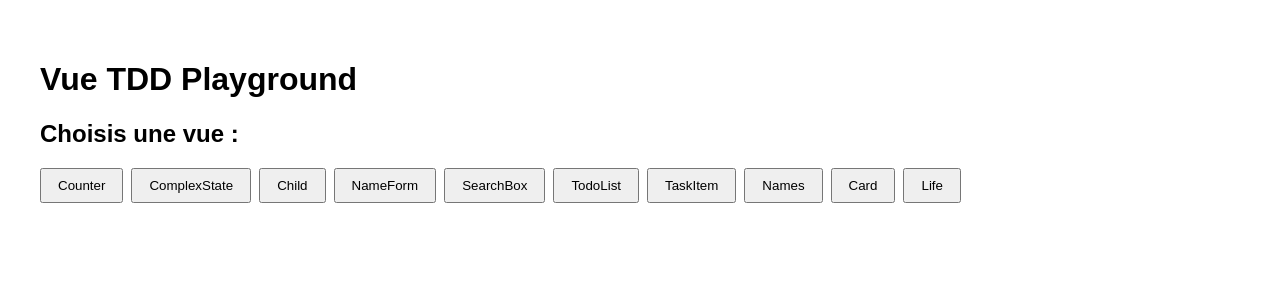
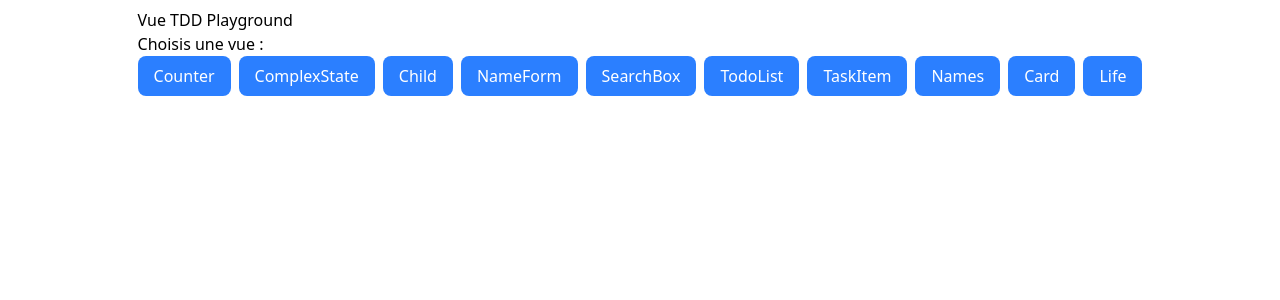
Before and after one commit to bento2/vue-tdd-training, a Vue app: page / in a window 1280 px wide. Shown: the top 300 px of the page. Built offline with nearby package versions, Linux system fonts and the light colour scheme.

Commit message:
Ajout de tailwind pour l'aspect

```diff
--- a/index.html
+++ b/index.html
@@ -4,10 +4,11 @@
     <meta name="viewport" content="width=device-width, initial-scale=1"/>
     <!-- Meta tags pour les performances -->
     <meta name="theme-color" content="#3b82f6"/>
+
     <title>Test Reversi VueJS</title>
 </head>
 <body>
-<div id="app" class="flex w-full h-full justify-center items-center"></div>
+<div id="app" class="flex w-full h-full justify-center"></div>
 </body>
 <script type="module" src="src/main.ts"></script>
 </html>
--- a/package.json
+++ b/package.json
@@ -8,10 +8,13 @@
     "test:ui": "vitest --ui"
   },
   "devDependencies": {
+    "@tailwindcss/postcss": "^4.1.13",
     "@types/jest": "^30.0.0",
     "@vitejs/plugin-vue": "^6.0.1",
     "@vue/test-utils": "^2.4.5",
+    "autoprefixer": "^10.4.21",
     "jsdom": "^27.0.0",
+    "tailwindcss": "^4.1.13",
     "typescript": "^5.9.2",
     "vite": "^7.1.6",
     "vitest": "^3.2.4",
--- /dev/null
+++ b/postcss.config.js
@@ -0,0 +1,6 @@
+module.exports = {
+    plugins: {
+        '@tailwindcss/postcss': {},
+        autoprefixer: {},
+    },
+}
--- a/src/App.vue
+++ b/src/App.vue
@@ -1,47 +1,46 @@
 <script setup lang="ts">
-import { ref } from 'vue'
+import {ref} from 'vue'
+import './assets/main.css'
 
 // Liste de toutes les vues disponibles
 const views = [
-  { name: 'Counter', component: () => import('./components/Counter.vue') },
-  { name: 'ComplexState', component: () => import('./components/ComplexState.vue') },
-  { name: 'Child', component: () => import('./components/Child.vue') },
-  { name: 'NameForm', component: () => import('./components/NameForm.vue') },
-  { name: 'SearchBox', component: () => import('./components/SearchBox.vue') },
-  { name: 'TodoList', component: () => import('./components/TodoList.vue') },
-  { name: 'TaskItem', component: () => import('./components/TaskItem.vue') },
-  { name: 'Names', component: () => import('./components/Names.vue') },
-  { name: 'Card', component: () => import('./components/Card.vue') },
-  { name: 'Life', component: () => import('./components/Life.vue') }
+  {name: 'Counter', component: () => import('./components/Counter.vue')},
+  {name: 'ComplexState', component: () => import('./components/ComplexState.vue')},
+  {name: 'Child', component: () => import('./components/Child.vue')},
+  {name: 'NameForm', component: () => import('./components/NameForm.vue')},
+  {name: 'SearchBox', component: () => import('./components/SearchBox.vue')},
+  {name: 'TodoList', component: () => import('./components/TodoList.vue')},
+  {name: 'TaskItem', component: () => import('./components/TaskItem.vue')},
+  {name: 'Names', component: () => import('./components/Names.vue')},
+  {name: 'Card', component: () => import('./components/Card.vue')},
+  {name: 'Life', component: () => import('./components/Life.vue')}
 ]
 
 const currentView = ref<null | any>(null)
+const currentName = ref('')
 
 async function loadView(view: typeof views[0]) {
   currentView.value = (await view.component()).default
+  currentName.value = view.name
 }
+
 </script>
 
 <template>
-  <div style="padding: 2rem; font-family: sans-serif;">
+  <div class="p-2">
     <h1>Vue TDD Playground</h1>
 
-    <div style="margin-bottom: 2rem;">
+    <div class="mb-2">
       <h2>Choisis une vue :</h2>
       <div style="display: flex; flex-wrap: wrap; gap: 0.5rem;">
-        <button
-            v-for="view in views"
-            :key="view.name"
-            @click="loadView(view)"
-            style="padding: 0.5rem 1rem; cursor: pointer;"
-        >
-          {{ view.name }}
+        <button v-for="view in views" :key="view.name" @click="loadView(view)" type="button"
+                :class="{'bg-green-500': currentName === view.name}"> {{ view.name }}
         </button>
       </div>
     </div>
 
     <div v-if="currentView">
-      <component :is="currentView" />
+      <component :is="currentView"/>
     </div>
   </div>
 </template>
--- /dev/null
+++ b/src/assets/main.css
@@ -0,0 +1,25 @@
+@import "tailwindcss";
+
+@layer base {
+    button {
+        @apply px-4 py-2 bg-blue-500 text-white rounded-lg hover:bg-blue-600 focus:outline-none focus:ring-2 focus:ring-blue-500 transition-colors cursor-pointer;
+    }
+}
+
+@layer components {
+    .btn {
+        @apply px-4 py-2 rounded-lg font-medium transition-colors focus:outline-none focus:ring-2 ;
+    }
+
+    .btn-primary {
+        @apply bg-blue-500 text-white hover:bg-blue-600 focus:ring-blue-500;
+    }
+
+    .btn-secondary {
+        @apply bg-gray-200 text-gray-900 hover:bg-gray-300 focus:ring-gray-500;
+    }
+
+    .btn-danger {
+        @apply bg-red-500 text-white hover:bg-red-600 focus:ring-red-500;
+    }
+}
--- a/src/main.ts
+++ b/src/main.ts
@@ -1,3 +1,4 @@
 import { createApp } from 'vue'
 import App from './App.vue'
+
 createApp(App).mount('#app')
--- /dev/null
+++ b/tailwind.config.js
@@ -0,0 +1,28 @@
+/** @type {import('tailwindcss').Config} */
+module.exports = {
+    content: [
+        "./src/browser/*.{html,js,ts,jsx,tsx}",
+        "./src/browser/**/*.{html,js,ts,jsx,tsx}",
+        "./index.html"
+    ],
+    theme: {
+        extend: {
+            screens: {
+                'portrait': {'raw': '(orientation: portrait)'},
+                'landscape': {'raw': '(orientation: landscape)'},
+            }
+        },
+    },
+    safelist: [
+        "grid-cols-12",
+        "grid-cols-20",
+        "grid-cols-8",
+        "grid-cols-50",
+        "grid-cols-4",
+        "grid-cols-100",
+        {
+            pattern: /grid-cols-./, // toutes les cols dynamiques
+        }
+    ],
+    plugins: [],
+}
```
Also changed, not shown: 1 other file (tests, documents, lock files or other folders).
